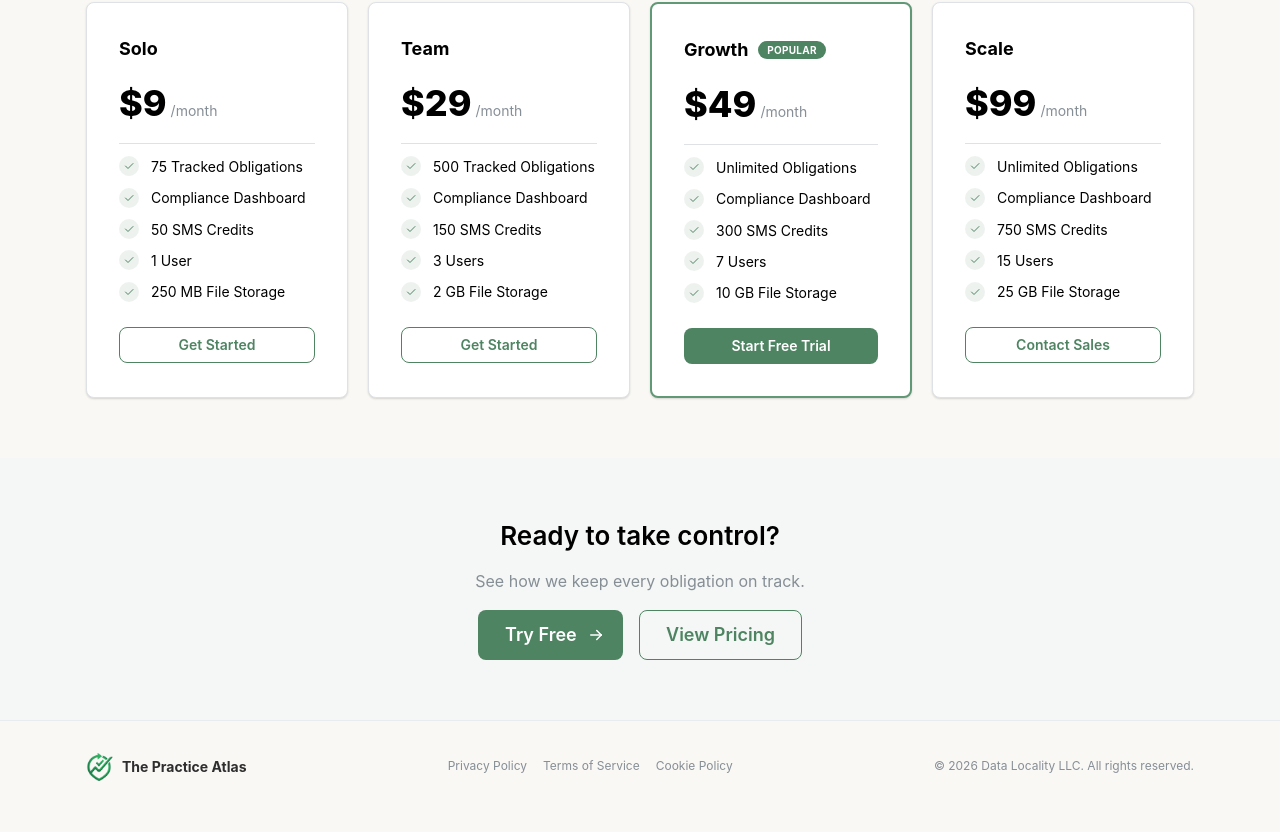
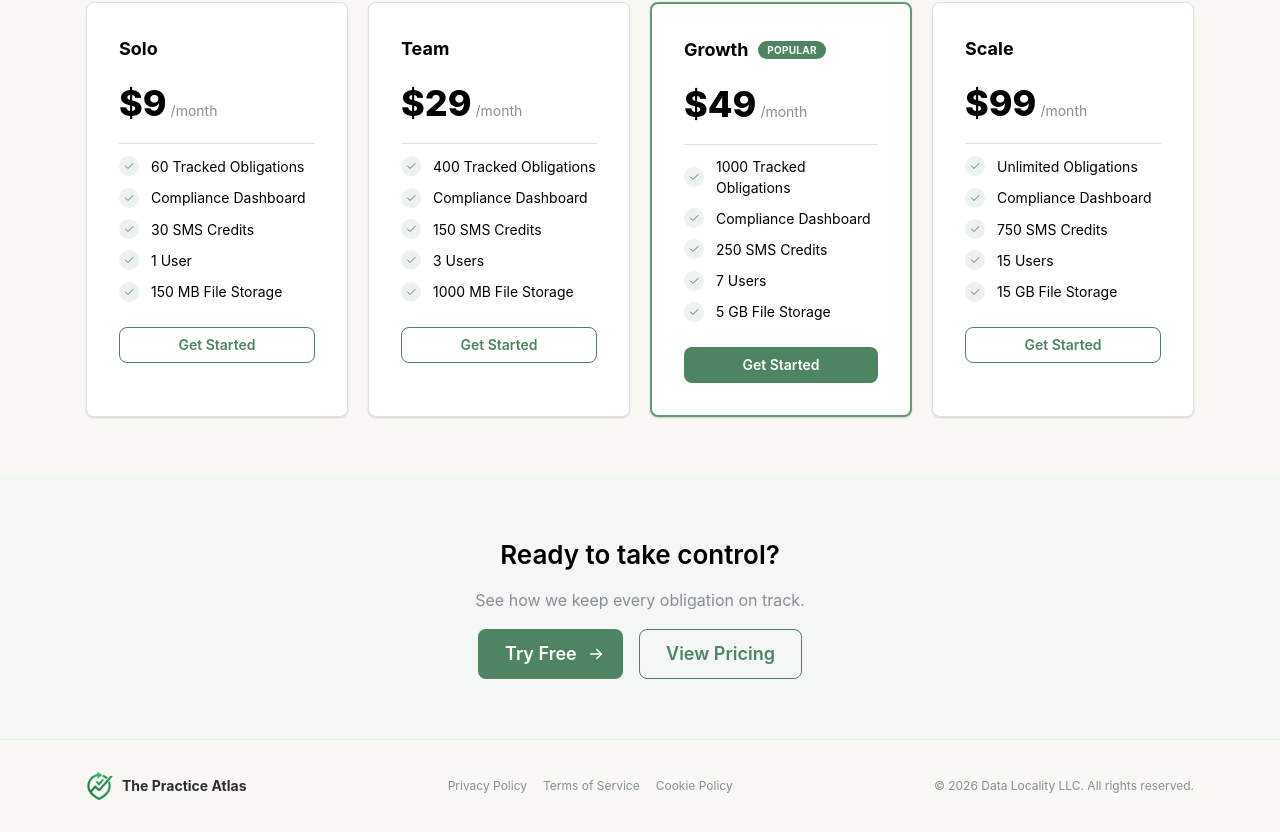
Before and after one commit to Ryan-Ardito/lapseless, a React (Vite) app: page / in a window 1280 px wide. Shown: the part 1858-2690 px from the top of the page. Built offline with nearby package versions, Linux system fonts and the light colour scheme; no server answers.

Commit message:
update price tiers

```diff
--- a/shared/plan-config.ts
+++ b/shared/plan-config.ts
@@ -1,9 +1,9 @@
 export const PLAN_LIMITS = {
   demo:   { obligations: 10 as const,   users: 1,  storageMB: 0,      smsPerMonth: 0   },
-  solo:   { obligations: 75 as const,   users: 1,  storageMB: 250,    smsPerMonth: 50  },
-  team:   { obligations: 500 as const,  users: 3,  storageMB: 2048,   smsPerMonth: 150 },
-  growth: { obligations: null,          users: 7,  storageMB: 10240,  smsPerMonth: 300 },
-  scale:  { obligations: null,          users: 15, storageMB: 25600,  smsPerMonth: 750 },
+  solo:   { obligations: 60 as const,   users: 1,  storageMB: 150,    smsPerMonth: 30  },
+  team:   { obligations: 400 as const,  users: 3,  storageMB: 1000,   smsPerMonth: 150 },
+  growth: { obligations: 1000 as const, users: 7,  storageMB: 5000,   smsPerMonth: 250 },
+  scale:  { obligations: null,          users: 15, storageMB: 15000,  smsPerMonth: 750 },
 } as const;
 
 export type Tier = keyof typeof PLAN_LIMITS;
--- a/src/components/Landing/LandingPage.tsx
+++ b/src/components/Landing/LandingPage.tsx
@@ -18,8 +18,8 @@ import type { PaidTier } from '../../lib/plan-display';
 const CTA_TEXT: Record<PaidTier, string> = {
   solo: 'Get Started',
   team: 'Get Started',
-  growth: 'Start Free Trial',
-  scale: 'Contact Sales',
+  growth: 'Get Started',
+  scale: 'Get Started',
 };
 
 const HIGHLIGHTED_TIER: PaidTier = 'growth';
```
